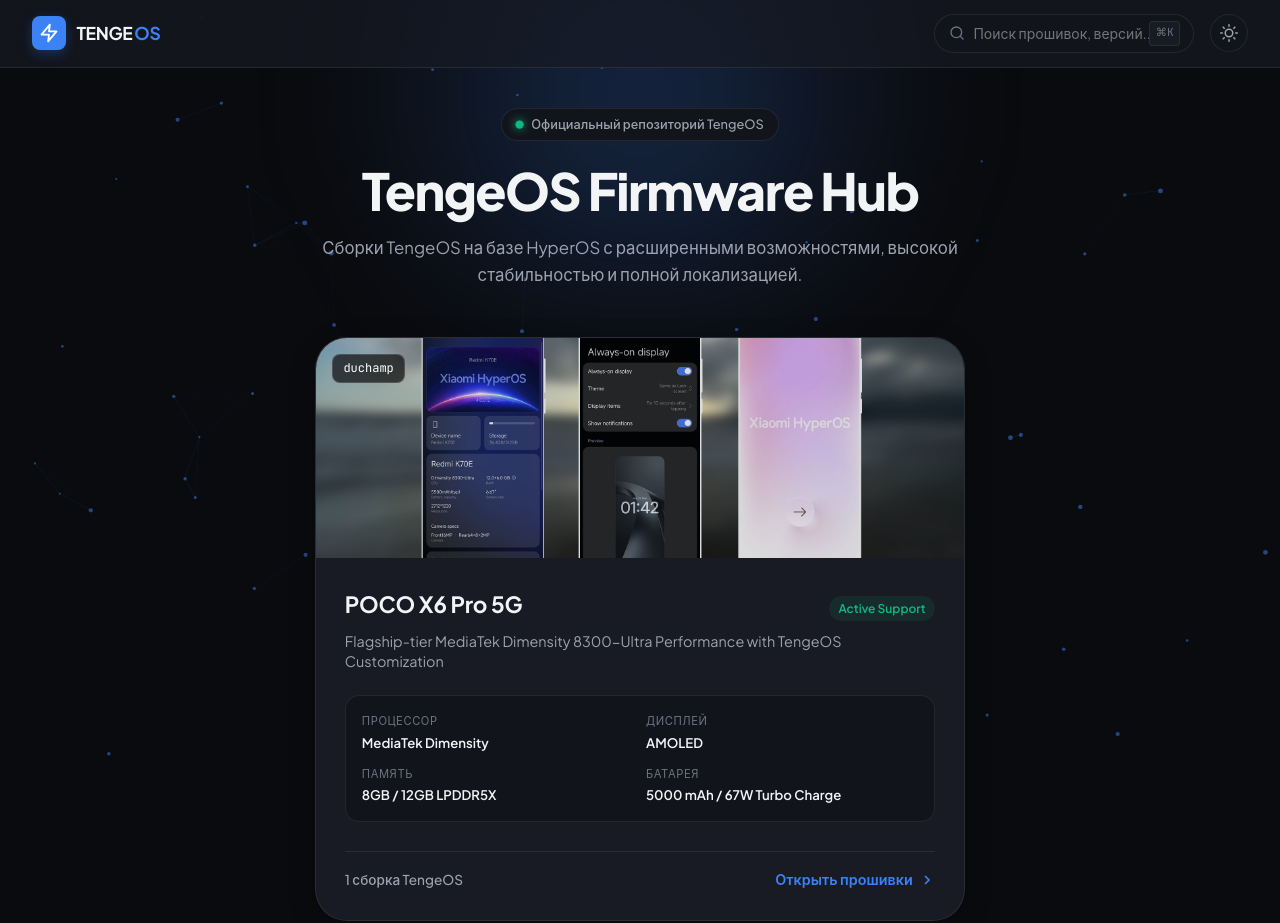
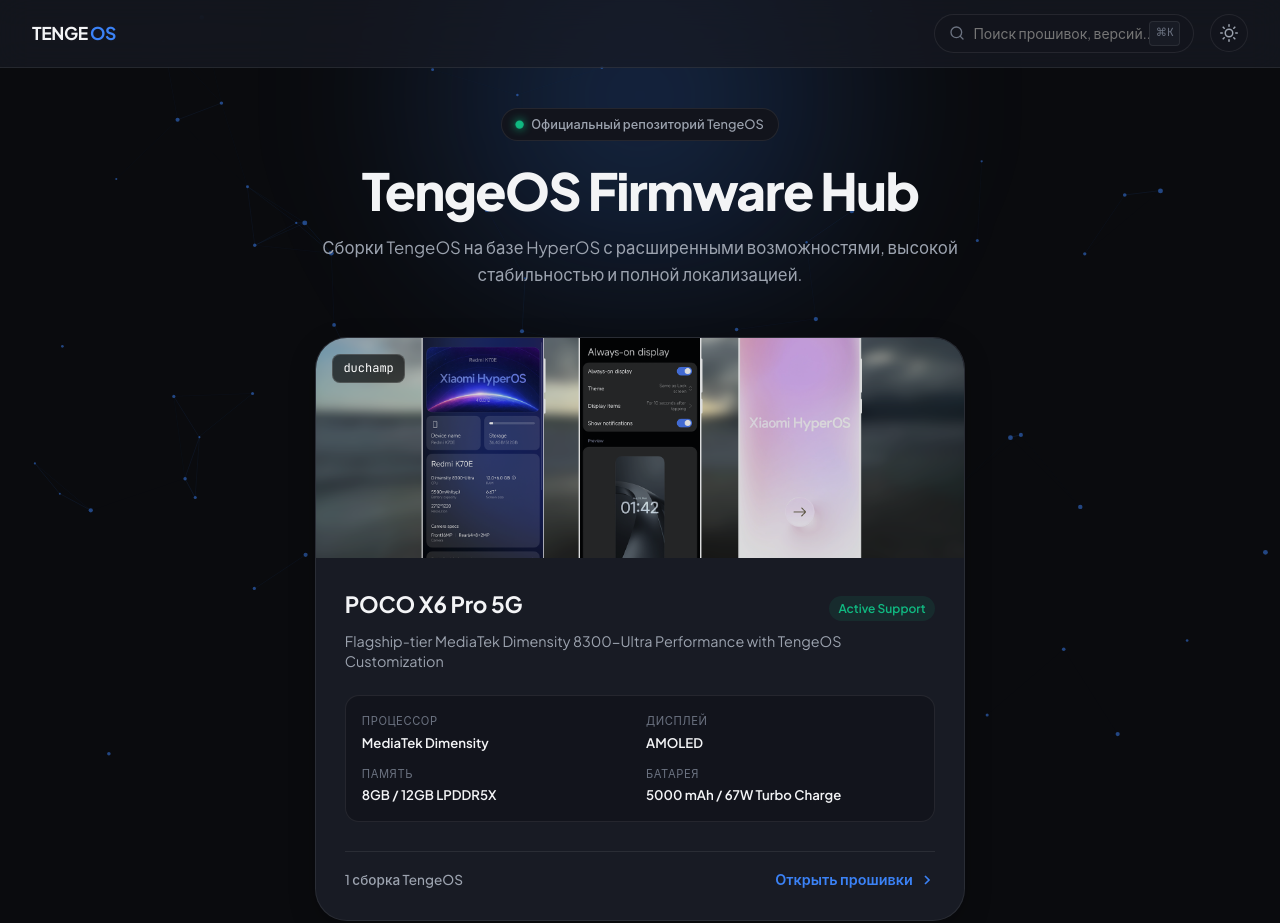
Before and after one commit to wectazz/tengeos, a plain HTML site: page index.html in a window 1280 px wide. Shown: the top 923 px of the page. Drawn offline with Linux system fonts and the light colour scheme.

Commit message:
Delete logo

```diff
--- a/index.html
+++ b/index.html
@@ -19,11 +19,6 @@
   <header class="site-header">
     <div class="header-container">
       <a href="#" class="brand-logo" id="brand-logo">
-        <span class="logo-symbol">
-          <svg width="20" height="20" viewBox="0 0 24 24" fill="none" stroke="currentColor" stroke-width="2.2" stroke-linecap="round" stroke-linejoin="round">
-            <polygon points="13 2 3 14 12 14 11 22 21 10 12 10 13 2"></polygon>
-          </svg>
-        </span>
         <span class="logo-text">TENGE<strong>OS</strong></span>
       </a>
 
```
